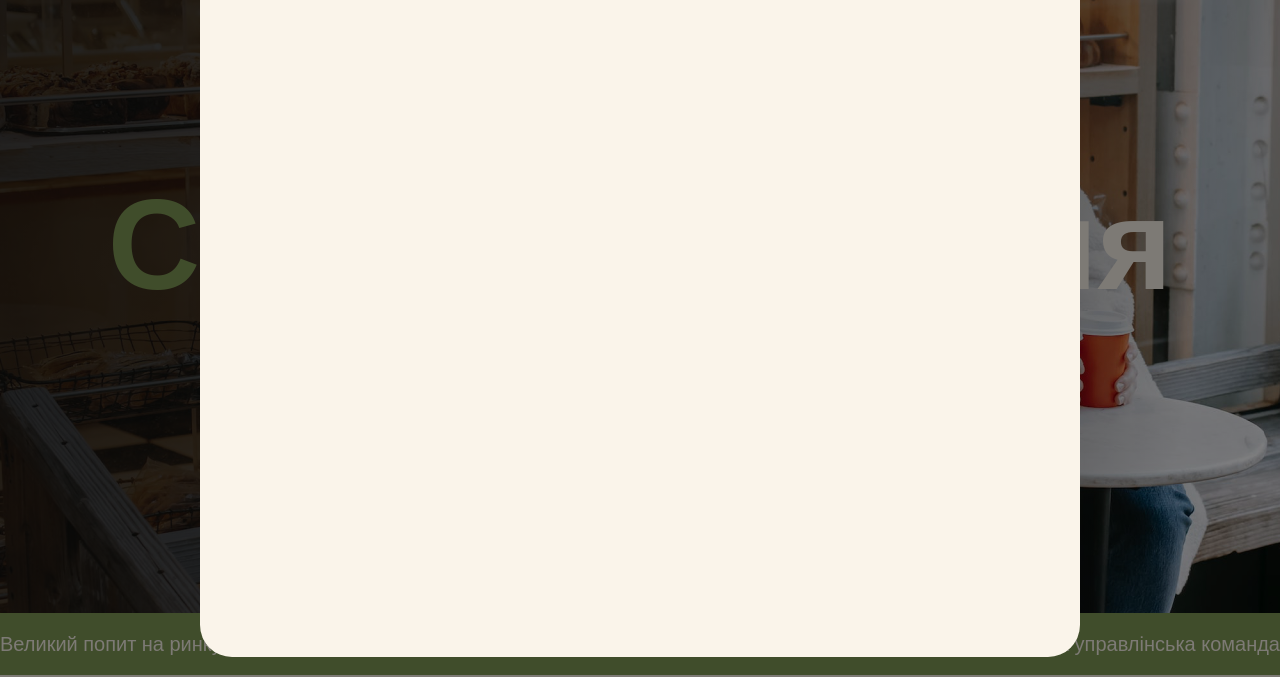
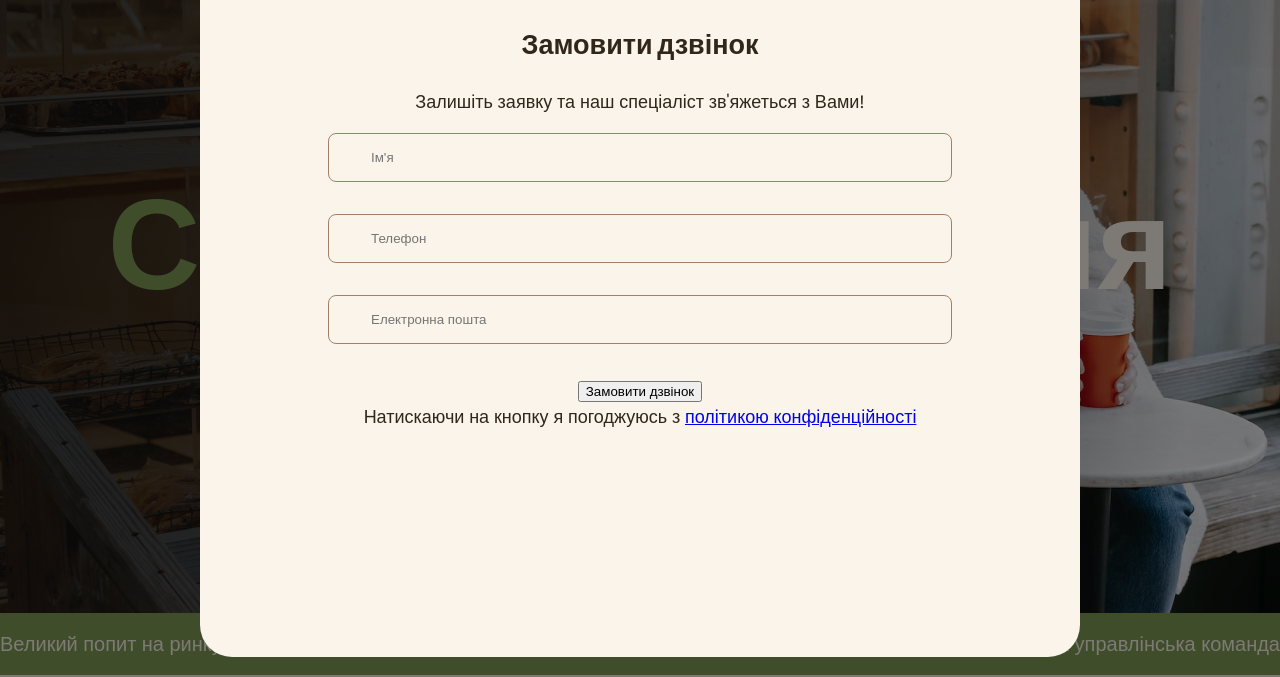
Before and after one commit to jeldibor/My-bakery, a plain HTML site: page index.html in a window 1280 px wide. Both pictures are taken after a click on the button "Замовити дзвінок". Shown: the part 123-800 px from the top of the page. Drawn offline with Linux system fonts and the light colour scheme.

Commit message:
Update-work

```diff
--- a/css/styles.css
+++ b/css/styles.css
@@ -287,7 +287,7 @@ a {
 }
 
 .formats-item {
-	flex-basis: calc(100% - 40px / 3);
+	flex-basis: calc((100% - 40px) / 3);
 }
 
 .format-card {
@@ -476,6 +476,9 @@ a {
 	max-width: 880px;
 	height: 100%;
 	max-height: 880px;
+	padding: 128px;
+	overflow: auto;
+	text-align: center;
 	background-color: var(--color-primary-light);
 	border-radius: 32px;
 }
@@ -491,3 +494,19 @@ a {
 	right: 40px;
 	top: 40px;
 }
+/*Form*/
+.form-field {
+	margin-bottom: 32px;
+}
+
+.input {
+	padding: 16px 42px;
+	width: 100%;
+	border-radius: 8px;
+	border: 1px solid #a18268;
+	background-color: transparent;
+}
+
+.input:focus {
+	border-color: var(--color-brand);
+}
--- a/index.html
+++ b/index.html
@@ -274,6 +274,30 @@
 		<div class="backdrop is-hidden">
 			<div class="modal">
 				<button class="modal-btn-close" type="button">Close</button>
+				<h2>Замовити дзвінок</h2>
+				<p>Залишіть заявку та наш спеціаліст зв'яжеться з Вами!</p>
+				<form name="contact-form" novalidate autocomplete="off">
+					<div class="form-field">
+						<input class="input" placeholder="Ім'я" type="text" />
+					</div>
+					<div class="form-field">
+						<input class="input" placeholder="Телефон" type="tel" />
+					</div>
+					<div class="form-field">
+						<input
+							class="input"
+							placeholder="Електронна пошта"
+							type="email"
+							name="user-email"
+							id="user-email"
+						/>
+					</div>
+					<button type="submit">Замовити дзвінок</button>
+					<p>
+						Натискаючи на кнопку я погоджуюсь з
+						<a href="#">політикою конфіденційності</a>
+					</p>
+				</form>
 			</div>
 		</div>
 
```
